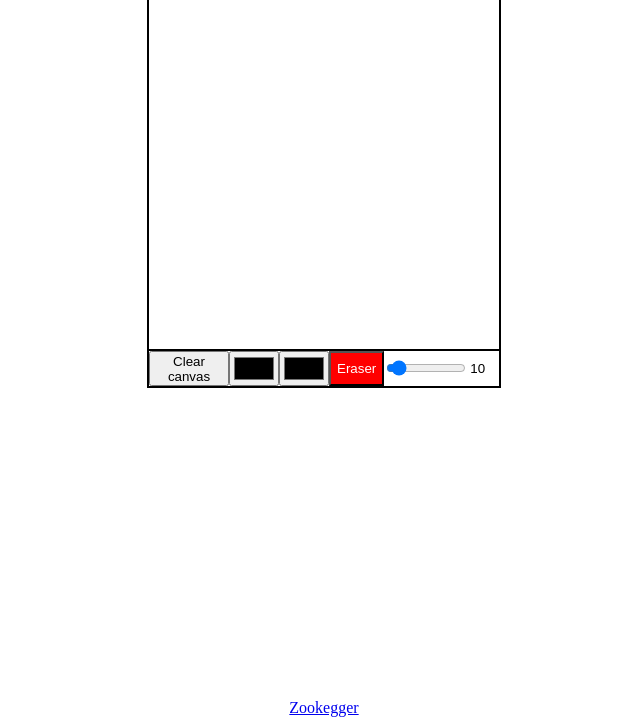
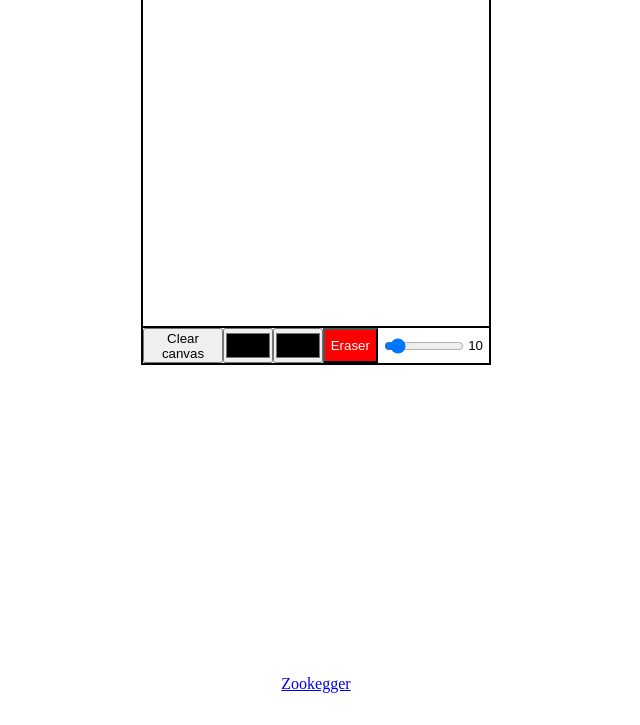
Before and after one commit to Zookegger/Etch-a-sketch, a plain HTML site: page index.html in a window 1280 px wide. Shown: the part 91-816 px from the top of the page, without its empty margins (324-964 px from the left). Drawn offline with Linux system fonts and the light colour scheme.

Commit message:
Realign page layout, reallign slider, add more details to buttons

```diff
--- a/index.html
+++ b/index.html
@@ -1,5 +1,6 @@
 <!DOCTYPE html>
 <html lang="en">
+
 <head>
     <meta charset="utf-8">
     <meta name="viewport" content="width=device-width, initial-scale=1.0">
@@ -9,18 +10,20 @@
     <link rel="stylesheet" href="style.css">
     <title>Etch-a-sketch</title>
 </head>
+
 <body>
-        <div class="header">
+    <header>
         <!-- Press for secret Rainbow color mode -->
         <h1 class="secret-random-button" id="secret-random-button">Etch-a-sketch</h1>
-        </div>
+    </header>
     <main id="body">
         <div class="grid" id="grid"></div>
         <div class="button-container" id="button-container"></div>
         <script src="script.js" defer></script>
     </main>
-        <div class="footer">
+    <footer>
         <a href="https://github.com/Zookegger/Etch-a-sketch">Zookegger</a>
-        </div>
+    </footer>
 </body>
+
 </html>
--- a/script.js
+++ b/script.js
@@ -7,13 +7,21 @@ const body = document.getElementById("body");
 
 const buttonContainer = document.getElementById("button-container");
 const clear = createButton("Clear canvas", "clear-button", clearGrid);
-const primaryColorPicker = createColorPicker(DEFAULT_COLOR, "primaryColorPicker", (e) => currentPrimaryColor = e.target.value);
-const secondaryColorPicker = createColorPicker(DEFAULT_COLOR, "secondaryColorPicker", (e) => currentSecondaryColor = e.target.value);
+const primaryColorPicker = createColorPicker(
+	DEFAULT_COLOR,
+	"primaryColorPicker",
+	(e) => (currentPrimaryColor = e.target.value)
+);
+const secondaryColorPicker = createColorPicker(
+	DEFAULT_COLOR,
+	"secondaryColorPicker",
+	(e) => (currentSecondaryColor = e.target.value)
+);
 const slider = document.createElement("input");
 slider.setAttribute("id", "slider");
 slider.type = "range";
-slider.min = "1"
-slider.max = "128";
+slider.min = "1";
+slider.max = "100";
 slider.step = "1";
 slider.value = 10;
 slider.addEventListener("input", () => {
@@ -29,7 +37,12 @@ sliderValue.addEventListener("input", () => {
 	const value = Math.max(slider.min, Math.min(slider.max, sliderValue.value));
 	slider.value = value;
 	setupGrid(value);
-})
+});
+
+const sliderContainer = document.createElement("div");
+sliderContainer.setAttribute("class", "slider-container");
+sliderContainer.appendChild(slider);
+sliderContainer.appendChild(sliderValue);
 
 function createColorPicker(color, id, inputHandler) {
 	const colorPicker = document.createElement("input");
@@ -43,7 +56,7 @@ function createColorPicker(color, id, inputHandler) {
 let currentPrimaryColor = primaryColorPicker.value;
 let currentSecondaryColor = secondaryColorPicker.value;
 
-grid.addEventListener('contextmenu', (e) => e.preventDefault());
+grid.addEventListener("contextmenu", (e) => e.preventDefault());
 
 let mouseDown = false;
 let leftMouseDown = false;
@@ -51,18 +64,18 @@ let rightMouseDown = false;
 
 document.body.onmousedown = (e) => {
 	mouseDown = true;
-    leftMouseDown = (e.button === 0);
-    rightMouseDown = (e.button === 2) ;
-}
+	leftMouseDown = e.button === 0;
+	rightMouseDown = e.button === 2;
+};
 document.body.onmouseup = () => {
 	mouseDown = false;
 	leftMouseDown = false;
 	rightMouseDown = false;
-}
+};
 
 function createButton(text, id, eventHandler) {
 	const button = document.createElement("button");
-    button.setAttribute("id" , id);
+	button.setAttribute("id", id);
 	button.innerText = text;
 	button.addEventListener("mousedown", eventHandler);
 	return button;
@@ -76,9 +89,9 @@ function setupGrid(size) {
 	grid.style.gridTemplateColumns = `repeat(${size}, 1fr)`;
 	grid.style.gridTemplateRows = `repeat(${size}, 1fr)`;
 
-    grid.innerHTML = '';
+	grid.innerHTML = "";
 
-    for (let i = 0; i < (size * size); i++) {
+	for (let i = 0; i < size * size; i++) {
 		const pixel = document.createElement("div");
 		pixel.classList.add("grid-pixel");
 
@@ -97,22 +110,34 @@ let randomColorMode = false;
 
 function changeColor(event) {
 	if (event.type === "mousedown") {
-        if (eraserStatus) {
-            eraserStatus = !eraserStatus;
-        }
 		if (randomColorMode) {
-            let randomColor = `rgb(${Math.floor(Math.random() * 255)}, ${Math.floor(Math.random() * 255)}, ${Math.floor(Math.random() * 255)})`
-            event.target.style.backgroundColor = (event.button === 0) ? randomColor : randomColor;
+			let randomColor = `rgb(${Math.floor(
+				Math.random() * 255
+			)}, ${Math.floor(Math.random() * 255)}, ${Math.floor(
+				Math.random() * 255
+			)})`;
+			event.target.style.backgroundColor =
+				event.button === 0 ? randomColor : randomColor;
 		} else
-        event.target.style.backgroundColor = (event.button === 0) ? currentPrimaryColor : currentSecondaryColor;
+			event.target.style.backgroundColor =
+				event.button === 0
+					? currentPrimaryColor
+					: currentSecondaryColor;
 	}
 
 	if (event.type === "mouseover" && mouseDown) {
 		if (randomColorMode) {
-            let randomColor = `rgb(${Math.floor(Math.random() * 255)}, ${Math.floor(Math.random() * 255)}, ${Math.floor(Math.random() * 255)})`
-            event.target.style.backgroundColor = (event.button === 0) ? randomColor : randomColor;
+			let randomColor = `rgb(${Math.floor(
+				Math.random() * 255
+			)}, ${Math.floor(Math.random() * 255)}, ${Math.floor(
+				Math.random() * 255
+			)})`;
+			event.target.style.backgroundColor =
+				event.button === 0 ? randomColor : randomColor;
 		} else
-        event.target.style.backgroundColor = (leftMouseDown) ? currentPrimaryColor : currentSecondaryColor;
+			event.target.style.backgroundColor = leftMouseDown
+				? currentPrimaryColor
+				: currentSecondaryColor;
 	}
 }
 
@@ -120,8 +145,7 @@ let eraserStatus = true;
 function erase(e) {
 	console.log(eraserStatus);
 	eraserStatus = !eraserStatus;
-    if (randomColorMode)
-        randomColorMode = false;
+	if (randomColorMode) randomColorMode = false;
 	if (eraserStatus === false) {
 		currentPrimaryColor = "#FFFFFF";
 		eraser.style.backgroundColor = "#3ef32e";
@@ -145,12 +169,9 @@ eraser.style.height = `${DEFAULT_BUTTON_HEIGHT}px`;
 primaryColorPicker.style.height = `${DEFAULT_BUTTON_HEIGHT}px`;
 secondaryColorPicker.style.height = `${DEFAULT_BUTTON_HEIGHT}px`;
 
-sliderValue.style.width = '19px';
-
 buttonContainer.appendChild(clear);
 buttonContainer.appendChild(primaryColorPicker);
 buttonContainer.appendChild(secondaryColorPicker);
 buttonContainer.appendChild(eraser);
-buttonContainer.appendChild(slider);
-buttonContainer.appendChild(sliderValue);
+buttonContainer.appendChild(sliderContainer);
 body.appendChild(buttonContainer);
--- a/style.css
+++ b/style.css
@@ -1,3 +1,26 @@
+* {
+	box-sizing: border-box;
+	margin: 0;
+	padding: 0;
+}
+
+header,
+footer {
+	padding: 1rem 0;
+	width: 100vw;
+	text-align: center;
+}
+
+#body {
+	display: flex;
+	flex-direction: column;
+	align-items: center;
+	justify-content: flex-start;
+	flex: 1;
+	height: 100%;
+	width: 100%;
+}
+
 .grid {
 	display: grid;
 	border: 2px solid black;
@@ -28,13 +51,22 @@ body {
 	align-items: center;
 	height: 100vh;
 	width: 100vw;
-    overflow: hidden;
+	/* overflow: hidden; */
+}
+
+.slider-container {
+	flex: 1;
+	display: flex;
+	justify-content: center;
+	align-items: center;
+	padding: 6px;
 }
 
 #sliderValue {
 	border: 0;
 	flex-grow: 1;
-    margin-right: 5px;
+	width: 19px;
+	text-align: right;
 }
 
 #slider {
@@ -43,4 +75,10 @@ body {
 
 #clear-button {
 	max-width: 80px;
+	cursor: pointer;
 }
+
+#eraser-button {
+	cursor: pointer;
+	padding: 6px;
+}
```
Lines whose indentation alone changed are shown as unchanged.
